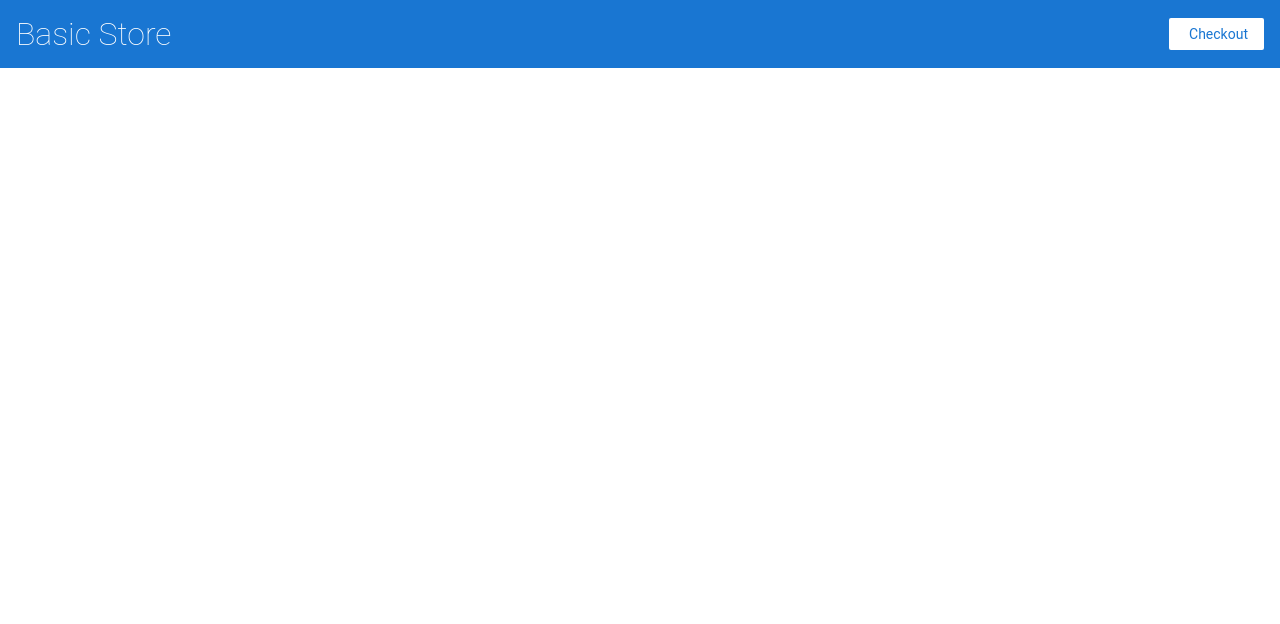
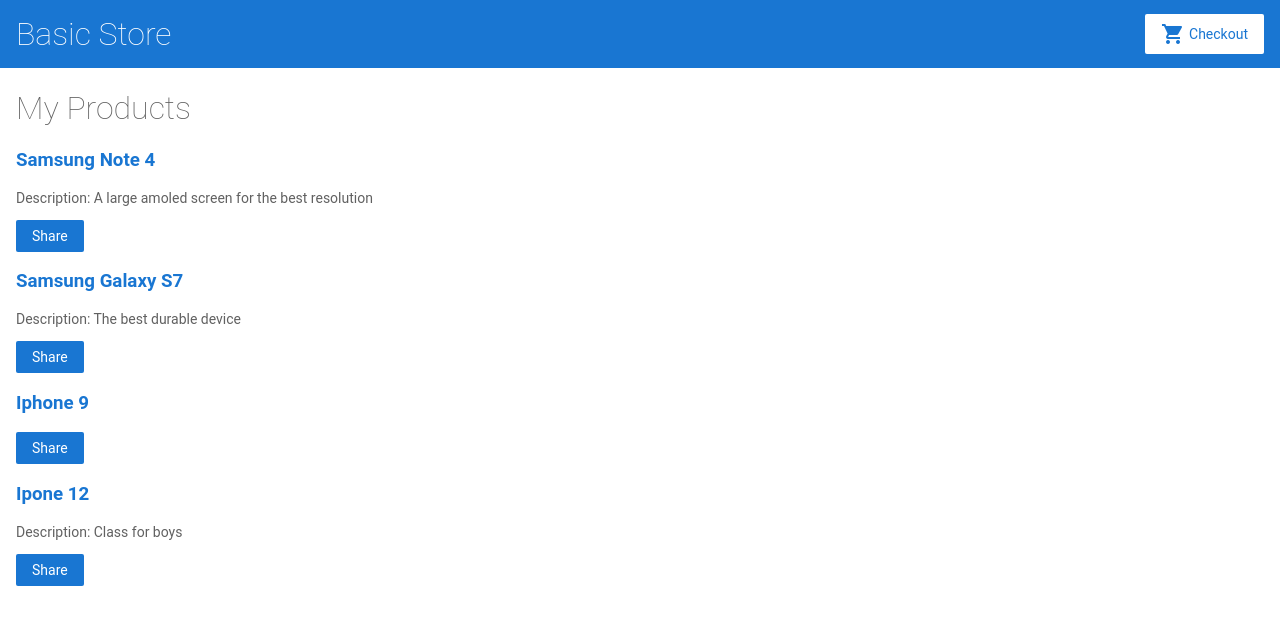
Before and after one commit to hillhousedev/Angular-basic-cart, an Angular app: page / in a window 1280 px wide. Shown: the top 624 px of the page. Built offline with nearby package versions, Linux system fonts and the light colour scheme.

Commit message:
Product list displaying items and also share button working

```diff
--- a/src/app/app.component.html
+++ b/src/app/app.component.html
@@ -1 +1,6 @@
 <app-top-bar></app-top-bar>
+
+<div class="container">
+    <router-outlet></router-outlet>
+    <app-product-list></app-product-list>
+</div>
--- a/src/app/product-list/product-list.component.html
+++ b/src/app/product-list/product-list.component.html
@@ -1 +1,18 @@
-<p>product-list works!</p>
+<h1>My Products</h1>
+
+<div *ngFor="let product of products">
+    <h3>
+        <a [title]="product.name + ' details'">
+            {{product.name}}
+        </a>
+    </h3>
+
+    <p *ngIf="product.description">
+        Description: {{product.description}}
+    </p>
+
+    <button (click)="share()">
+        Share
+    </button>
+
+</div>
--- a/src/app/product-list/product-list.component.ts
+++ b/src/app/product-list/product-list.component.ts
@@ -1,4 +1,7 @@
 import { Component, OnInit } from '@angular/core';
+
+import { products } from '../products';
+
 
 @Component({
   selector: 'app-product-list',
@@ -6,8 +9,13 @@ import { Component, OnInit } from '@angular/core';
   styleUrls: ['./product-list.component.css']
 })
 export class ProductListComponent implements OnInit {
+  products = products;
+  constructor() {}
 
-  constructor() { }
+  // tslint:disable-next-line:typedef
+  share() {
+    window.alert('Product is now shared!');
+  }
 
   ngOnInit(): void {
   }
--- a/src/app/top-bar/top-bar.component.html
+++ b/src/app/top-bar/top-bar.component.html
@@ -3,5 +3,5 @@
 </a>
 
 <a class="button fancy-button">
-    <i class="material-icons"></i>Checkout
+    <i class="material-icons">shopping_cart</i>Checkout
 </a>
--- a/src/index.html
+++ b/src/index.html
@@ -1,13 +1,18 @@
 <!doctype html>
 <html lang="en">
+
 <head>
-  <meta charset="utf-8">
-  <title>BasicCart</title>
-  <base href="/">
-  <meta name="viewport" content="width=device-width, initial-scale=1">
-  <link rel="icon" type="image/x-icon" href="favicon.ico">
+    <meta charset="utf-8" />
+    <title>Angular Getting Started</title>
+    <base href="/" />
+
+    <meta name="viewport" content="width=device-width, initial-scale=1" />
+    <link rel="icon" type="image/x-icon" href="favicon.ico" />
+    <link href="https://fonts.googleapis.com/icon?family=Material+Icons" rel="stylesheet" />
 </head>
+
 <body>
-  <app-root></app-root>
+    <app-root></app-root>
 </body>
+
 </html>
```
Also changed, not shown: src/app/products.ts (renamed from src/app/product.ts).
